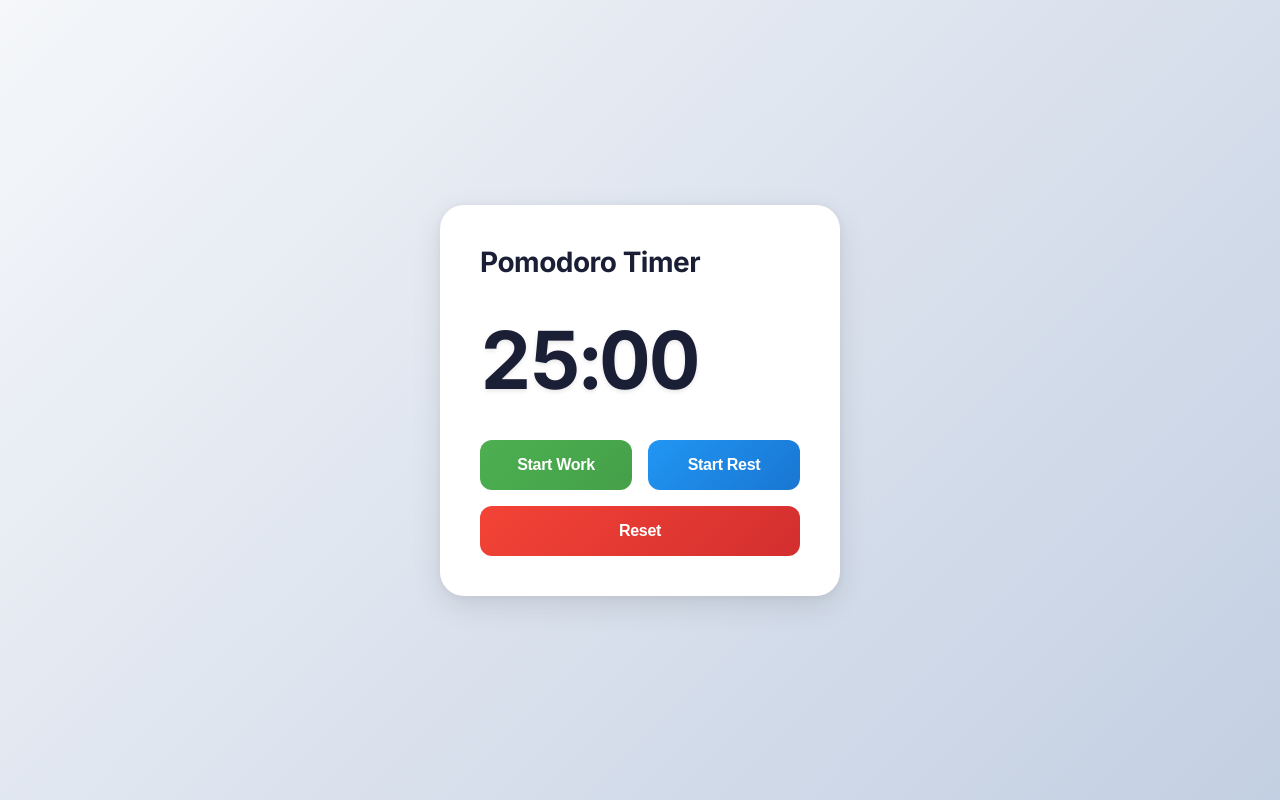
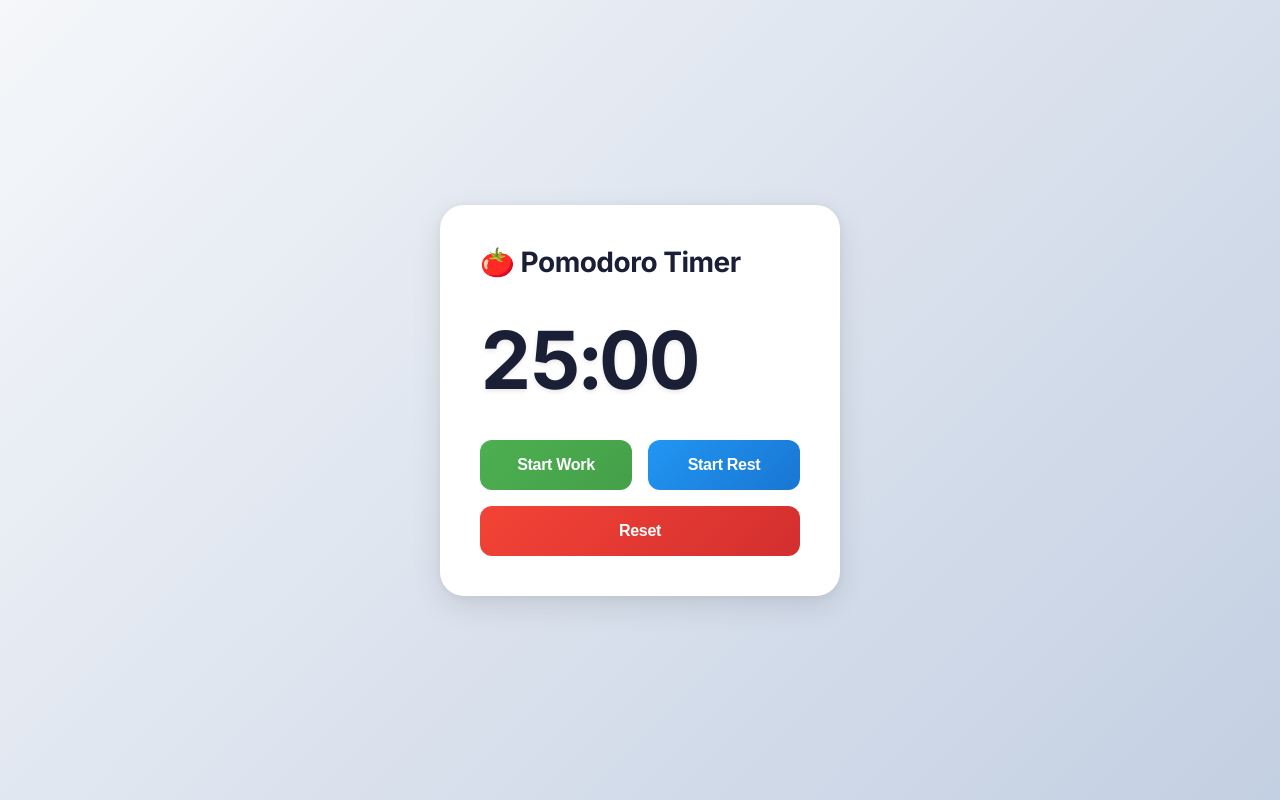
Before and after one commit to elliottpoppel/pomodoro-timer, a plain HTML site: page index.html in a window 1280 px wide. Drawn offline with Linux system fonts and the light colour scheme.

Commit message:
Add tomato emoji 🍅 to header

```diff
--- a/index.html
+++ b/index.html
@@ -12,7 +12,7 @@
 <body>
     <div id="particles-container"></div>
     <div class="container">
-        <h1>Pomodoro Timer</h1>
+        <h1>🍅 Pomodoro Timer</h1>
         <div class="timer">
             <span id="minutes">25</span>:<span id="seconds">00</span>
         </div>
```
